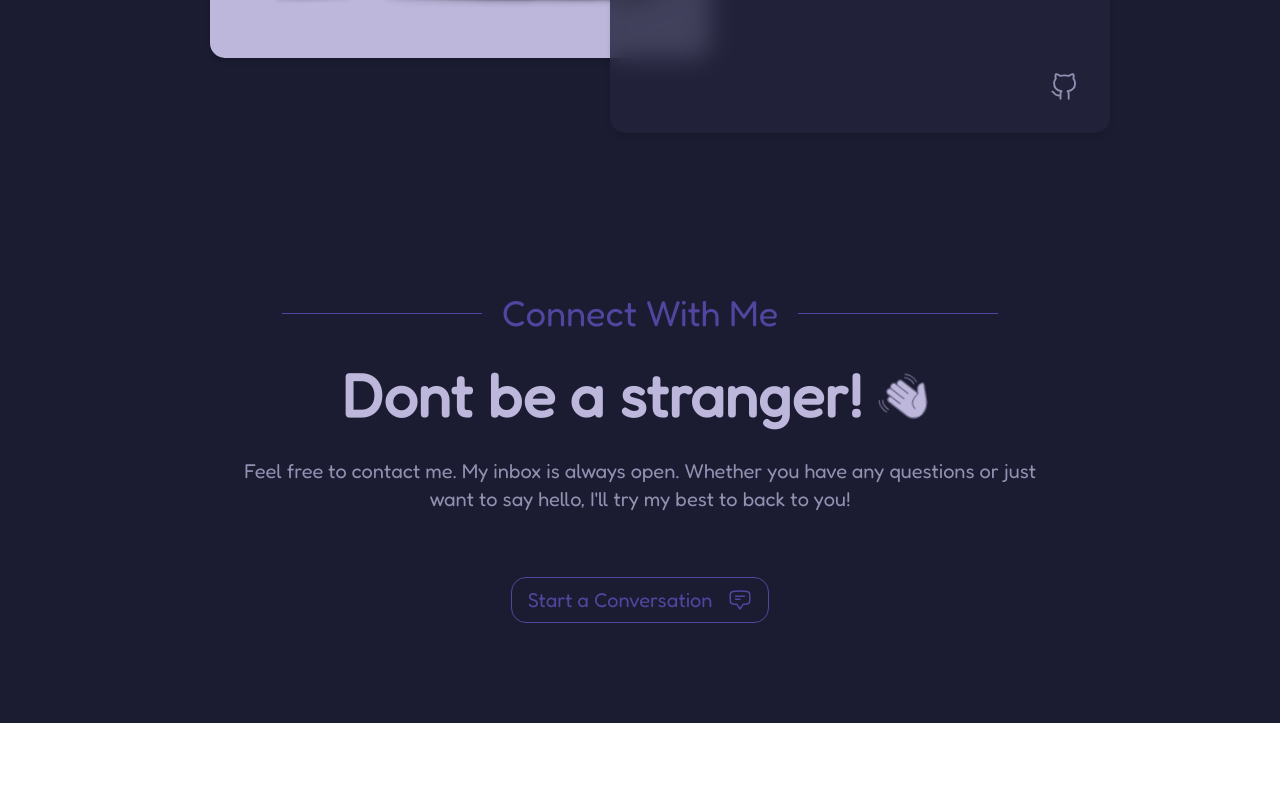
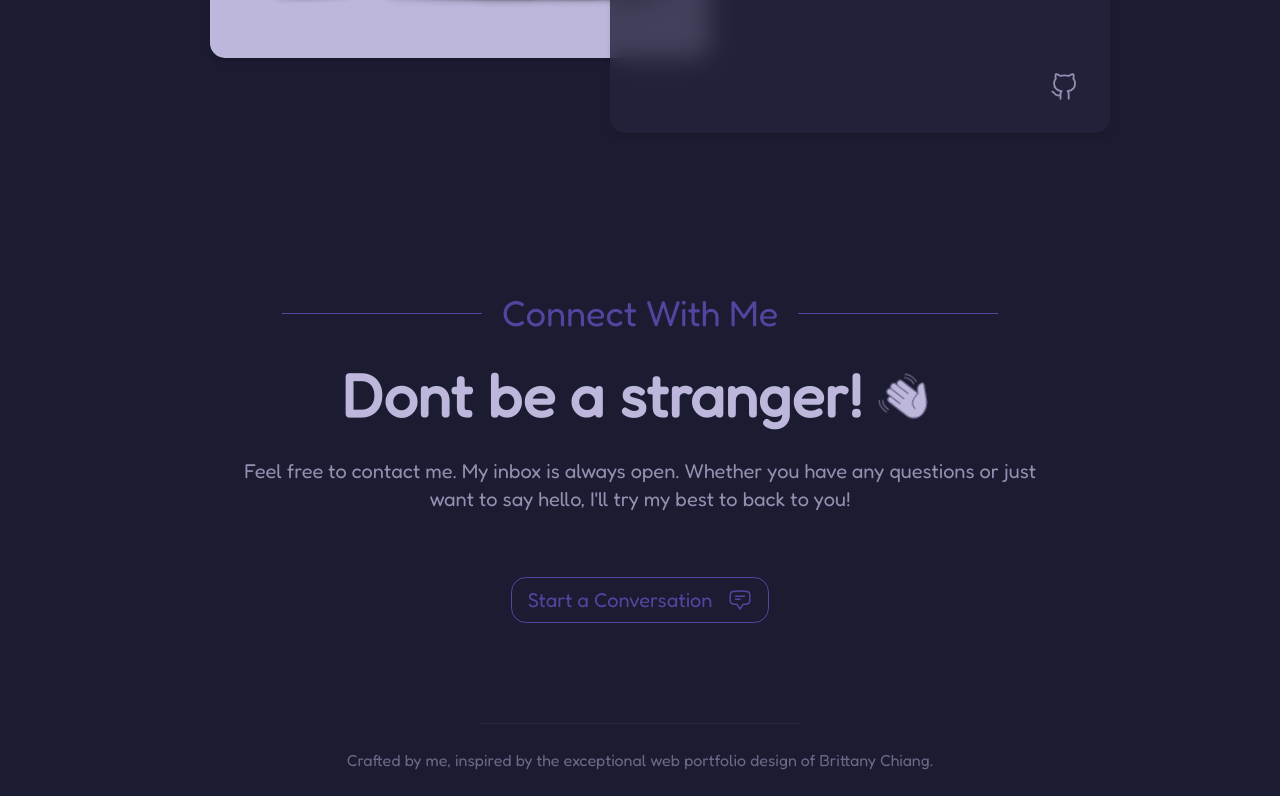
Before and after one commit to naufal-dzaki/Portfolio, a React (Vite) app: page / in a window 1280 px wide. Shown: the part 3695-4491 px from the top of the page. Before the commit the page ends 4418 px from the top, so only its background shows below. Built offline with nearby package versions, Linux system fonts and the light colour scheme.

Commit message:
Add footer to provide design inspiration credit.

```diff
--- /dev/null
+++ b/src/components/Scenes/Footer.jsx
@@ -0,0 +1,25 @@
+import React from "react";
+import { motion } from "framer-motion";
+
+const Footer = () => {
+  return (
+    <motion.footer
+      className="flex flex-col w-full max-w-[800px] mx-auto items-center mb-4 sm:mb-5 md:mb-6"
+      initial="hidden"
+      whileInView={"visible"}
+      viewport={{ once: true, amount: 0.5 }}
+      transition={{ delay: 0, duration: 0.5 }}
+      variants={{
+        hidden: { opacity: 0, y: 20 },
+        visible: { opacity: 1, y: 0 },
+      }}>
+      <hr className="flex-grow border-t border-nd-white-1/10 w-[60%] sm:w-[50%] md:w-[40%] mb-3 sm:mb-4 md:mb-6" />
+      <p className="text-sm md:text-base text-nd-third text-center max-w-[350px] sm:max-w-none">
+        Crafted by me, inspired by the exceptional web portfolio design of{" "}
+        <a href="https://brittanychiang.com/">Brittany Chiang.</a>
+      </p>
+    </motion.footer>
+  );
+};
+
+export default Footer;
--- a/src/pages/Landing.jsx
+++ b/src/pages/Landing.jsx
@@ -1,5 +1,4 @@
-import React, { useState, useEffect } from "react";
-import { motion } from "framer-motion";
+import React, { useState } from "react";
 import NavBar from "../components/Nav/NavBar";
 import Home from "../components/Scenes/Home";
 import About from "../components/Scenes/About";
@@ -8,13 +7,14 @@ import Project from "../components/Scenes/Project";
 import Contact from "../components/Scenes/Contact";
 import SocialMedia from "../components/Contact/SocialMedia";
 import Gmail from "../components/Contact/GMail";
+import Footer from "../components/Scenes/Footer";
 
 const Landing = () => {
   const [selectedPage, setSelectedPage] = useState("home");
   return (
     <div className="bg-nd-dark min-h-screen flex flex-col overflow-hidden">
       <NavBar selectedPage={selectedPage} setSelectedPage={setSelectedPage} />
-      <div className="pb-5 px-6 sm:px-12 md:px-16">
+      <main className="pb-5 px-6 sm:px-12 md:px-16">
         <Home setSelectedPage={setSelectedPage} />
         <About setSelectedPage={setSelectedPage} />
         <ProfesionalExperience setSelectedPage={setSelectedPage} />
@@ -23,7 +23,8 @@ const Landing = () => {
 
         <SocialMedia />
         <Gmail />
-      </div>
+      </main>
+      <Footer />
     </div>
   );
 };
```
